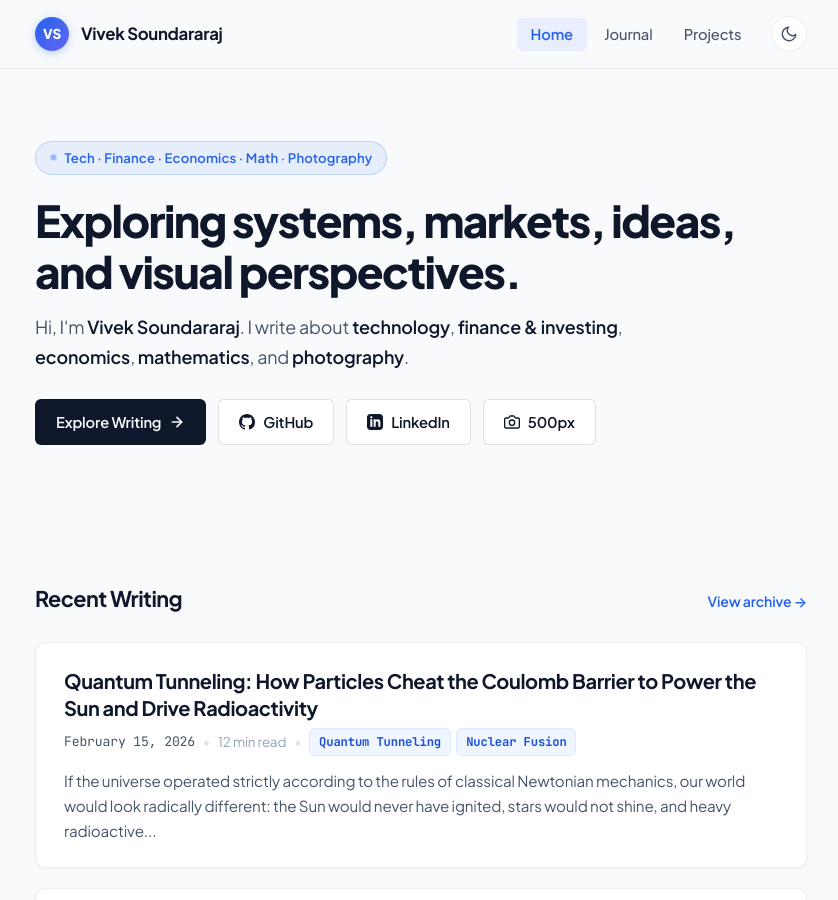
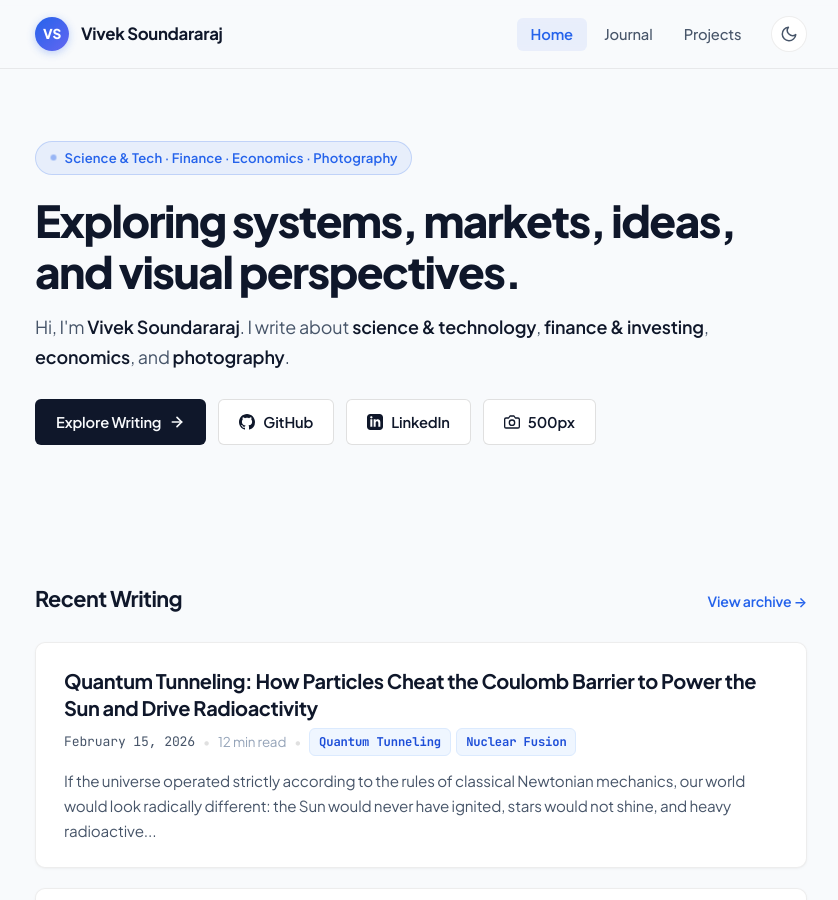
Before and after one commit to vivekgautham/vivekgautham.github.io, a Jekyll site: the page built from index.html, in a window 1280 px wide and 900 px high. Shown: the whole window, without its empty margins (219-1057 px from the left). Built offline with Jekyll 4.4.1, drawn with Linux system fonts in a browser that asks for light colours.

Commit message:
Updates.

```diff
--- a/_config.yml
+++ b/_config.yml
@@ -1,6 +1,6 @@
 name: Vivek Soundararaj
-title: Vivek Soundararaj · Tech, Finance, Economics, Math & Photography
-description: Essays and notes on technology, finance, investing, economics, mathematics, and photography by Vivek Soundararaj.
+title: Vivek Soundararaj · Science, Tech, Finance, Economics & Photography
+description: Essays and notes on science, technology, finance, investing, economics, and photography by Vivek Soundararaj.
 url: "https://vivekgautham.github.io"
 author:
   name: Vivek Soundararaj
--- a/blog/index.html
+++ b/blog/index.html
@@ -6,7 +6,7 @@ title: Journal & Writing
 <header style="margin-bottom: 2.5rem; padding-bottom: 1.5rem; border-bottom: 1px solid var(--border-subtle);">
   <h1 style="font-size: clamp(2rem, 3.5vw, 2.5rem); font-weight: 800; letter-spacing: -0.03em; margin-bottom: 0.5rem;">Journal &amp; Essays</h1>
   <p style="font-size: 1.05rem; color: var(--text-secondary); max-width: 650px;">
-    Explorations and deep dives across technology, finance, investing, economics, mathematics, and photography.
+    Explorations and deep dives across science, technology, finance, investing, economics, and photography.
   </p>
 </header>
 
--- a/index.html
+++ b/index.html
@@ -1,19 +1,19 @@
 ---
 layout: default
-title: Vivek Soundararaj · Tech, Finance, Economics, Math & Photography
+title: Vivek Soundararaj · Science, Tech, Finance, Economics & Photography
 ---
 
 <!-- Hero Section -->
 <section class="hero-section">
   <div class="hero-badge">
     <span class="status-dot"></span>
-    <span>Tech · Finance · Economics · Math · Photography</span>
+    <span>Science &amp; Tech · Finance · Economics · Photography</span>
   </div>
 
   <h1 class="hero-title">Exploring systems, markets, ideas, and visual perspectives.</h1>
 
   <p class="hero-bio">
-    Hi, I'm <strong>Vivek Soundararaj</strong>. I write about <strong>technology</strong>, <strong>finance &amp; investing</strong>, <strong>economics</strong>, <strong>mathematics</strong>, and <strong>photography</strong>.
+    Hi, I'm <strong>Vivek Soundararaj</strong>. I write about <strong>science &amp; technology</strong>, <strong>finance &amp; investing</strong>, <strong>economics</strong>, and <strong>photography</strong>.
   </p>
 
   <div class="hero-actions">
--- a/preview.py
+++ b/preview.py
@@ -191,8 +191,8 @@ def render_layout(layout_name, content, page_meta):
     rendered = rendered.replace("{{ page.date | date: \"%B %d, %Y\" }}", page_meta.get('date_formatted', ''))
     rendered = rendered.replace("{{ page.date | date_to_string }}", page_meta.get('date_formatted', ''))
     rendered = rendered.replace("{{ site.name }}", "Vivek Soundararaj")
-    rendered = rendered.replace("{{ site.title }}", "Vivek Soundararaj · Tech, Finance, Economics, Math & Photography")
-    rendered = rendered.replace("{{ site.description }}", "Essays and notes on technology, finance, investing, economics, mathematics, and photography.")
+    rendered = rendered.replace("{{ site.title }}", "Vivek Soundararaj · Science, Tech, Finance, Economics & Photography")
+    rendered = rendered.replace("{{ site.description }}", "Essays and notes on science, technology, finance, investing, economics, and photography.")
     rendered = rendered.replace("{{ '/css/main.css' | relative_url }}", "/css/main.css")
     rendered = rendered.replace("{{ 'now' | date: \"%Y\" }}", "2026")
 
```
